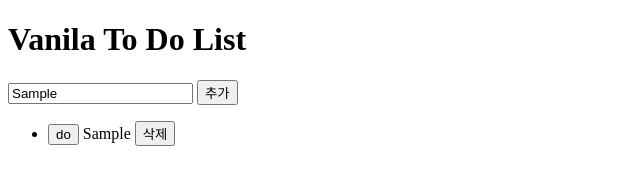
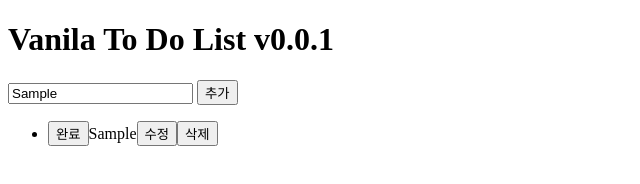
Before and after one commit to becooni/vanila_todo_list, a plain HTML site: page index.html in a window 1280 px wide. Both pictures are taken after typing "Sample" into the empty fields and a click on the button "추가". Shown: the whole page, without its empty margins (0-640 px from the left). Drawn offline with Linux system fonts and the light colour scheme.

Commit message:
Add change feature

```diff
--- a/index.html
+++ b/index.html
@@ -7,7 +7,7 @@
     <script src="todo.js"></script>
   </head>
   <body>
-    <h1>Vanila To Do List</h1>
+    <h1>Vanila To Do List v0.0.1</h1>
     <div>
       <input type="text" id="todo">
       <input type="button" value="추가" onclick="add();">
--- a/todo.js
+++ b/todo.js
@@ -1,23 +1,56 @@
+'use strict';
+
+const finish = '완료';
+const unfinish = '미완료';
+
 let count = 0;
 
 function add() {
   let content = document.getElementById('todo').value;
   if (content === '') {
-    alert('할일을 입력해주세요.');
+    alert("할일을 입력해주세요.");
     return;
   }
+  let id = `todo_${count}`;
 
-  let checkBox = `<input type='button' class="toggle" value="do" onclick='toggle("todo_" + ${count});'>`;
-  // let change = `<input type='button' value='수정' onclick='change("list_" + ${count}, );'>`;
-  let remove = `<input type='button' value='삭제' onclick='remove("todo_" + ${count});'>`;
+  let toggleButton = createButton('toggle', finish, function() {
+    toggle(id);
+  });
+  let todoContent = createSpan(content);
+  let changeButton = createButton('change', '수정', function() {
+    change(id);
+  });
+  let removeButton = createButton('remove', '삭제', function() {
+    remove(id);
+  });
 
-  let node = document.createElement("li");
-  node.setAttribute("id", `todo_${count}`);
-  // node.innerHTML = `${checkBox} ${content} ${change} ${remove}`;
-  node.innerHTML = `${checkBox} <span class='todo_text'>${content}</span> ${remove}`;
-  document.getElementById('todo_list').appendChild(node);
+  let li = document.createElement('li');
+  li.setAttribute('id', id);
+
+  li.appendChild(toggleButton);
+  li.appendChild(todoContent);
+  li.appendChild(changeButton);
+  li.appendChild(removeButton);
+
+  document.getElementById("todo_list").appendChild(li);
 
   count++;
+}
+
+function createSpan(content) {
+  let span = document.createElement('span');
+  span.className = 'todo_content'
+  span.innerText = content;
+  return span;
+}
+
+function createButton(c, v, func) {
+  let button = document.createElement('input');
+  button.type = 'button';
+  button.className = c;
+  button.value = v;
+  button.onclick = func;
+  return button;
 }
 
 function remove(id) {
@@ -26,19 +59,21 @@ function remove(id) {
   count--;
 }
 
-function change(id, content) {
+function change(id) {
   let field = document.getElementById(id);
+  let todoContent = field.getElementsByClassName(`todo_content`)[0];
+  todoContent.innerText = prompt("수정해요", todoContent.textContent);
 }
 
 function toggle(id) {
   let field = document.getElementById(id);
-  let toggle = field.getElementsByClassName("toggle")[0];
-  let todoText = field.getElementsByClassName("todo_text")[0];
-  if (toggle.value === "do") {
+  let toggleButton = field.getElementsByClassName(`toggle`)[0];
+  let todoText = field.getElementsByClassName(`todo_content`)[0];
+  if (toggleButton.value === finish) {
     todoText.innerHTML = `<s>${todoText.innerText}</s>`;
-    toggle.value = "undo";
+    toggleButton.value = unfinish;
   } else {
     todoText.innerHTML = `${todoText.innerText}`;
-    toggle.value = "do";
+    toggleButton.value = finish;
   }
 }
```
